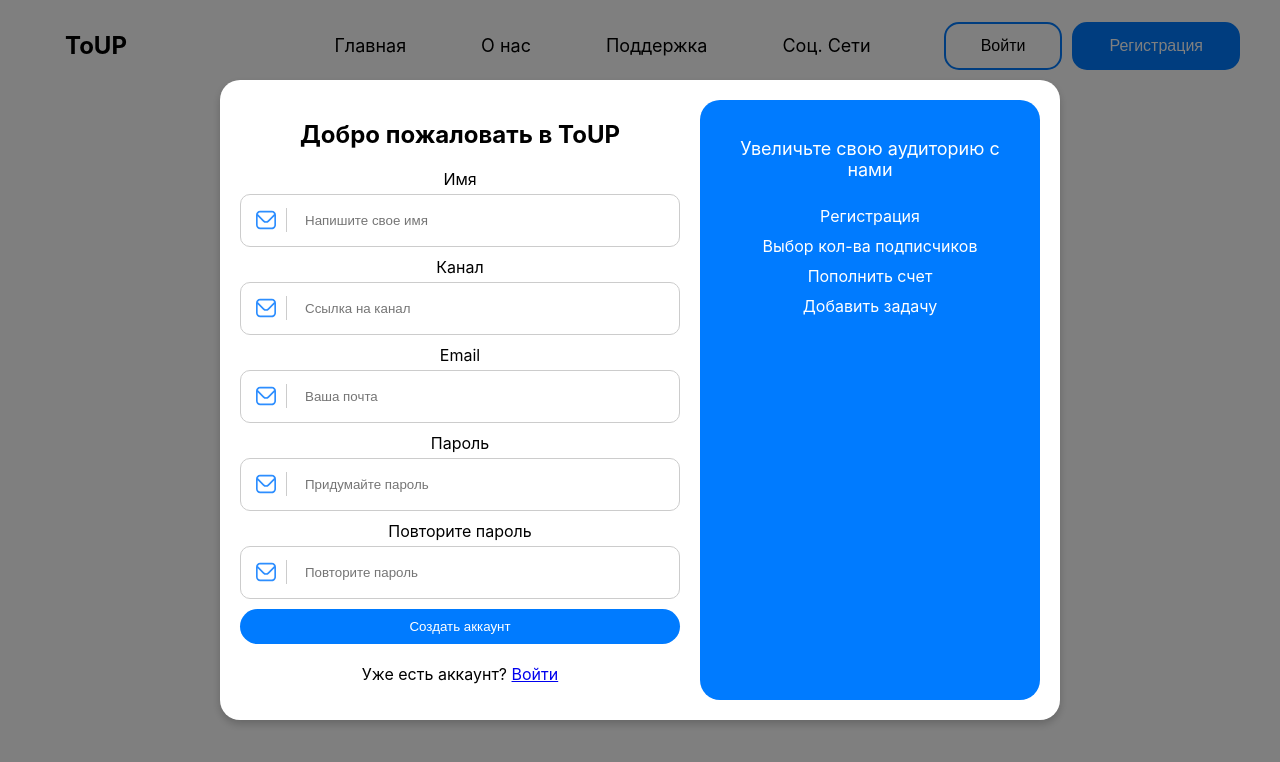
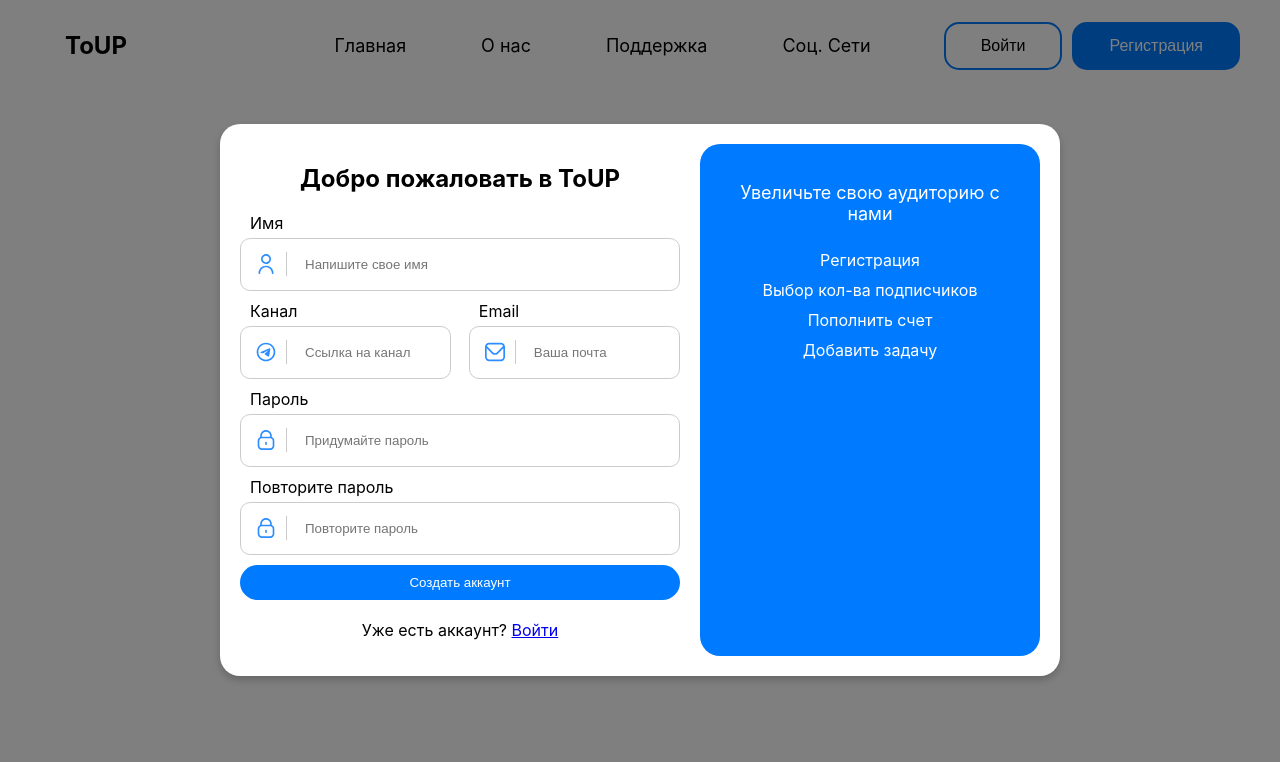
Before and after one commit to ChuvilkoDEV/ToUP, a React (Create React App) app in the folder frontend/: page / in a window 1280 px wide. Both pictures are taken after a click on the button "Регистрация". Shown: the top 762 px of the page. Built offline with nearby package versions, Linux system fonts and the light colour scheme.

Commit message:
Улучшены поля ввода

```diff
--- a/frontend/src/components/Registration.js
+++ b/frontend/src/components/Registration.js
@@ -1,6 +1,9 @@
 import React from 'react';
 import '../css/Registration.css';
-import logo from '../assets/registrationForm/mail.svg'; // Убедитесь, что путь к логотипу верный
+import loginLogo from '../assets/registrationForm/login.svg';
+import mailLogo from '../assets/registrationForm/mail.svg';
+import telegramLogo from '../assets/registrationForm/telegram.svg';
+import passwordLogo from '../assets/registrationForm/password.svg';
 
 const Registration = ({ onClose }) => {
     return (
@@ -13,15 +16,16 @@ const Registration = ({ onClose }) => {
                             <div>
                                 <label>Имя</label>
                                 <div className="input-container">
-                                    <img src={logo} alt="logo" />
+                                    <img src={loginLogo} alt="logo" />
                                     <div className="divider"></div>
                                     <input type="text" placeholder="Напишите свое имя" />
                                 </div>
                             </div>
+                            <div className="email-channel-container">
                                 <div>
                                     <label>Канал</label>
                                     <div className="input-container">
-                                    <img src={logo} alt="logo" />
+                                        <img src={telegramLogo} alt="logo" />
                                         <div className="divider"></div>
                                         <input type="text" placeholder="Ссылка на канал" />
                                     </div>
@@ -29,15 +33,16 @@ const Registration = ({ onClose }) => {
                                 <div>
                                     <label>Email</label>
                                     <div className="input-container">
-                                    <img src={logo} alt="logo" />
+                                        <img src={mailLogo} alt="logo" />
                                         <div className="divider"></div>
                                         <input type="email" placeholder="Ваша почта" />
+                                    </div>
                                 </div>
                             </div>
                             <div>
                                 <label>Пароль</label>
                                 <div className="input-container">
-                                    <img src={logo} alt="logo" />
+                                    <img src={passwordLogo} alt="logo" />
                                     <div className="divider"></div>
                                     <input type="password" placeholder="Придумайте пароль" />
                                 </div>
@@ -45,7 +50,7 @@ const Registration = ({ onClose }) => {
                             <div>
                                 <label>Повторите пароль</label>
                                 <div className="input-container">
-                                    <img src={logo} alt="logo" />
+                                    <img src={passwordLogo} alt="logo" />
                                     <div className="divider"></div>
                                     <input type="password" placeholder="Повторите пароль" />
                                 </div>
--- a/frontend/src/css/Registration.css
+++ b/frontend/src/css/Registration.css
@@ -39,12 +39,13 @@
 .registration-form label {
     display: block;
     margin-bottom: 5px;
+    text-align: left;
+    margin-left: 10px;
 }
 
 .registration-form input {
     width: 100%;
     padding: 8px;
-    border: 1px solid #ccc;
     border-radius: 5px;
 }
 
@@ -89,7 +90,6 @@
     font-size: 16px;
 }
 
-
 .input-container {
     display: flex;
     align-items: center;
@@ -120,3 +120,12 @@
     padding: 8px;
     outline: none;
 }
+
+.email-channel-container {
+    display: flex;
+    justify-content: space-between;
+}
+
+.email-channel-container>div {
+    width: 48%;
+}
```
Also changed, not shown: frontend/src/assets/registrationForm/telegram.svg (renamed from frontend/src/assets/registrationForm/telegramLogo.svg). Lines whose indentation alone changed are shown as unchanged.
